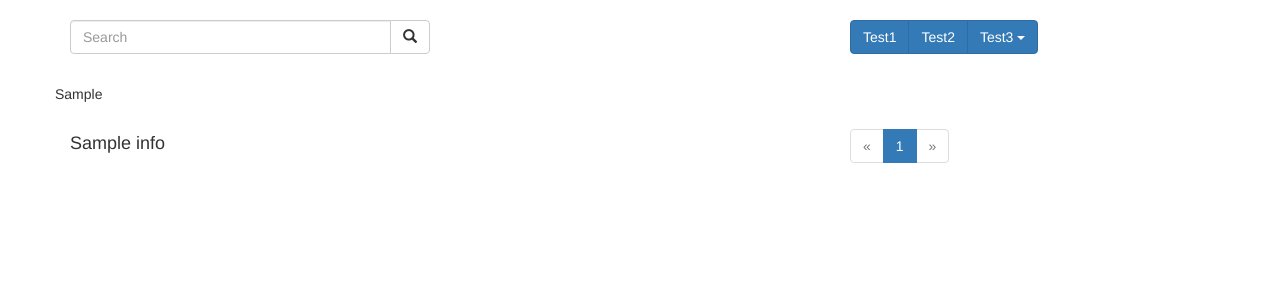
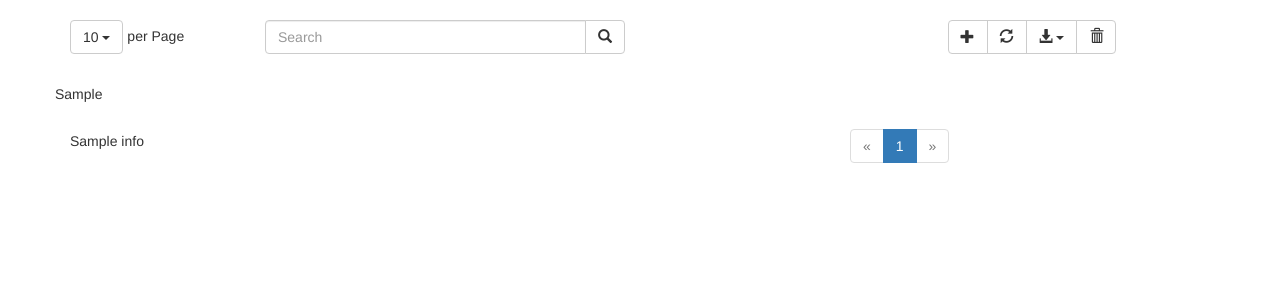
Before and after one commit to itzjustricky/status-page, a Flask app: template app/templates/index.html in a window 1280 px wide. Shown: the part 52-352 px from the top of the page. Run offline with Flask 2, Linux system fonts and the light colour scheme; the template is opened without the code that fills it: most values are stand-ins (such as "Sample title", 1, 10 or a date in 2020); parts of the project's set-up code (start-up, migrations or seed data) failed here and were passed over; some libraries are stand-ins or nearby versions.

Commit message:
modified table toolbar having trouble moving page limit and search bar together ...

```diff
--- a/app/templates/base.html
+++ b/app/templates/base.html
@@ -6,12 +6,18 @@
         {% else %}
         <title>Test</title>
         {% endif %}
+        <link rel="stylesheet" href="https://maxcdn.bootstrapcdn.com/bootstrap/3.3.7/css/bootstrap.min.css">
         <script src="https://ajax.googleapis.com/ajax/libs/jquery/3.1.1/jquery.min.js"></script>
-        <link rel="stylesheet" href="https://maxcdn.bootstrapcdn.com/bootstrap/3.3.7/css/bootstrap.min.css">
+        <script src="https://maxcdn.bootstrapcdn.com/bootstrap/3.3.7/js/bootstrap.min.js"></script>
         {% block head %}
             <link rel="stylesheet" href="{{ url_for('static', filename='sphere_classes.css') }}">
             <script src="{{ url_for('static', filename='dataframe_features.js') }}"></script>
         {% endblock %}
+        <style>
+            .btn-group {
+                vertical-align: middle;
+            }
+        </style>
     </head>
         <nav class="navbar navbar-inverse">
             <div class="container-fluid">
--- a/app/templates/index.html
+++ b/app/templates/index.html
@@ -9,9 +9,28 @@
         <!-- buttons for control -->
 
         <div class="row" id="table-toolbar">
+            <!-- set rows per page -->
+            <div class="col-sm-2 col-md-2 pull-left">
+                <span class="page-list">
+                    <div class="btn-group dropdown">
+                        <button type="button" class="btn btn-default dropdown-toggle" data-toggle="dropdown">
+                            <span class="page-size">10</span> <span class="caret"></span>
+                        </button>
+                            <ul class="dropdown-menu" role="menu">
+                                <li role="menuitem" class="active"><a href="#">10</a></li>
+                                <li role="menuitem"><a href="#">25</a></li>
+                                <li role="menuitem"><a href="#">50</a></li>
+                                <li role="menuitem"><a href="#">100</a></li>
+                                <li role="menuitem"><a href="#">All</a></li>
+                            </ul>
+                    </div>
+                    per Page
+                </span>
+            </div>
 
+            <div class="col-sm-4 col-md-4 pull-left">
                 <!-- search bar -->
-           <div class="col-sm-4 col-md-4 pull-left">
+                <div class="table-search-bar">
                     <form class="table-form" role="search">
                         <div class="input-group">
                             <input type="text" class="form-control" placeholder="Search" name="srch-term" id="srch-term">
@@ -23,21 +42,33 @@
                         </div>
                     </form>
                 </div>
+            </div>
 
             <!-- table tools -->
-            <div class="col-sm-4 col-md-4 pull-right">
+            <div class="col-sm-4 col-md-3 pull-right">
                 <div class="btn-group">
-                    <button type="button" class="btn btn-primary">Test1</button>
-                    <button type="button" class="btn btn-primary">Test2</button>
+                    <button type="button" class="btn btn-default">
+                        <span class="glyphicon glyphicon-plus"></span>
+                    </button>
+
+                    <button type="button" class="btn btn-default">
+                        <span class="glyphicon glyphicon-refresh"></span>
+                    </button>
+
                     <div class="btn-group">
-                      <button type="button" class="btn btn-primary dropdown-toggle" data-toggle="dropdown">
-                          Test3 <span class="caret"></span>
+                        <button type="button" class="btn btn-default dropdown-toggle" data-toggle="dropdown">
+                            <span class="glyphicon glyphicon-download-alt"></span> <span class="caret"></span>
                         </button>
                         <ul class="dropdown-menu" role="menu">
-                            <li><a href="#">item1</a></li>
-                            <li><a href="#">item2</a></li>
+                            <li><a href="#">csv</a></li>
+                            <li><a href="#">pickle</a></li>
                         </ul>
                     </div>
+
+                    <button type="button" class="btn btn-default">
+                        <span class="glyphicon glyphicon-trash"></span>
+                    </button>
+
                 </div>
             </div>
         </div>
@@ -51,9 +82,9 @@
 
         <div class="row" id="table-pagination">
             <div class="col-md-4 pull-left" id="pagination-info">
-                <h4 style="margin-top:30px; margin-bottom:30px">
+                <h5 style="margin-top:30px; margin-bottom:30px">
                     {{ pagination.info() }}
-                </h4>
+                </h5>
             </div>
             <!-- pagination page links -->
             <div class="col-md-4 pull-right" id="pagination-pages" style="padding-top: 5px;">
--- a/app/views.py
+++ b/app/views.py
@@ -115,4 +115,14 @@ def url_for_other_page(page):
     return url_for(request.endpoint, **args)
 
 
+"""
+@app.route('/', methods=['POST'])
+def my_form_post():
+
+    text = request.form['text']
+    processed_text = text.upper()
+    return processed_text
+"""
+
+
 app.jinja_env.globals['url_for_other_page'] = url_for_other_page
```
Lines whose indentation alone changed are shown as unchanged.
